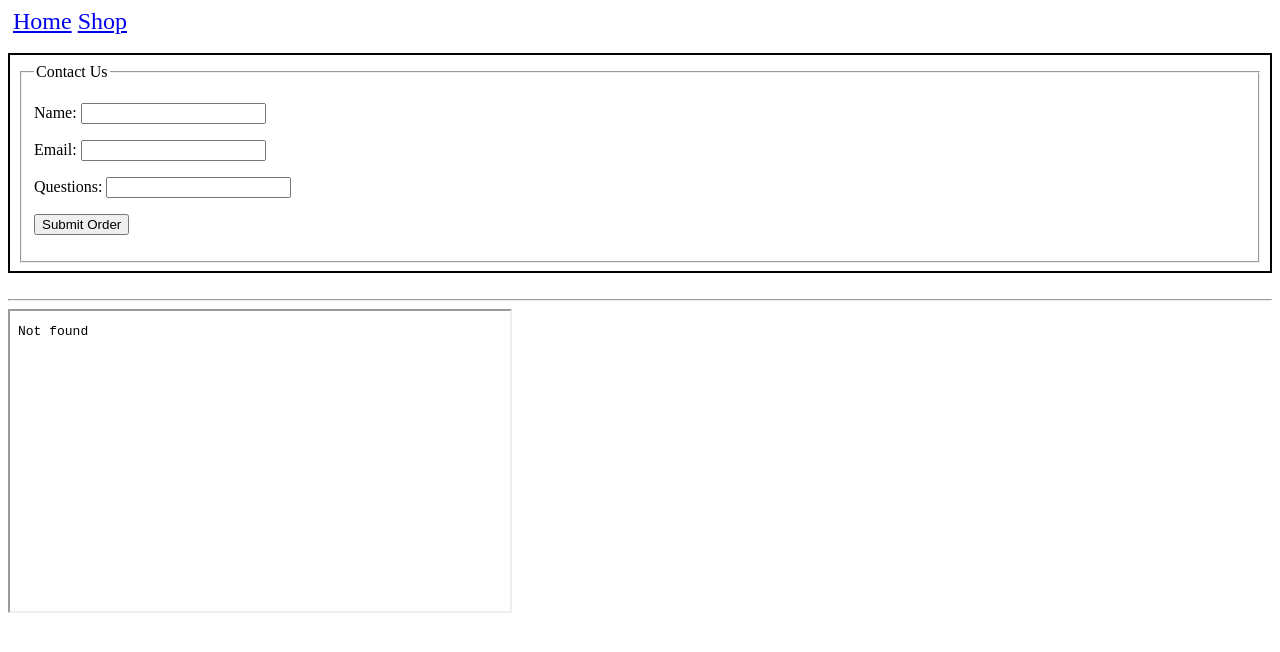
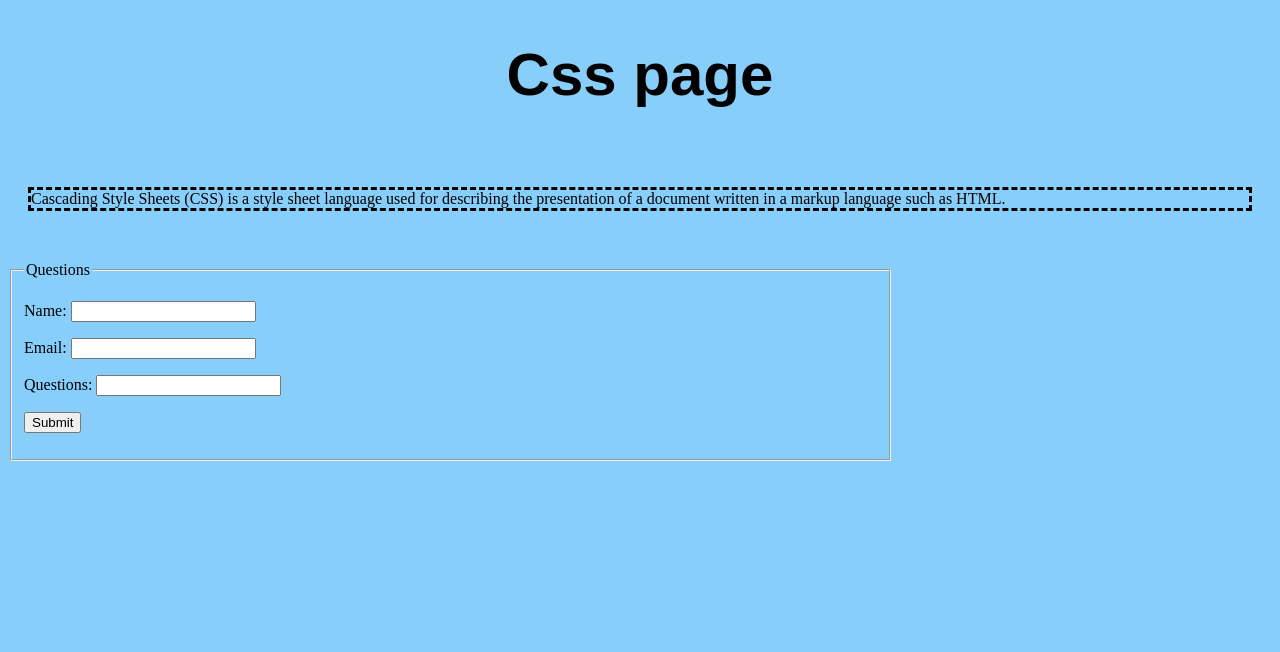
Before and after one commit to vananh01/CSSCheckup, a plain HTML site: page index.html in a window 1280 px wide. Drawn offline with Linux system fonts and the light colour scheme.

Commit message:
css checkup

```diff
--- a/index.html
+++ b/index.html
@@ -5,17 +5,17 @@
         <link rel="stylesheet" type"text/css" href="main.css" />
     </head>
     <body>
-        <nav style="text-align: left; font-size: x-large; margin-left: 5px;">
-            <a href="../BasicHTMLTags/index.html">Home</a>
-            <a href="../BasicHTMLTags/index.html">Shop</a>
-        </nav>
+        <div class="class">
+        <h1>Css page</h1>
+        </div>
 
         <br />
 
-        <div style="border: solid 2px black; padding: .5rem;">
+        <p id="paragraph">Cascading Style Sheets (CSS) is a style sheet language used for describing the presentation of a document written in a markup language such as HTML.</p>
+        <div class="form">
             <form>
                 <fieldset>
-                <legend>Contact Us</legend>
+                <legend>Questions</legend>
                 <p>
                     <label>Name: <input /></label>
                 </p>
@@ -26,18 +26,12 @@
                     <label>Questions: <input /></label>
                 </p>
                 <p>
-                    <button type="submit">Submit Order</button>
+                    <button type="submit">Submit</button>
                 </p>
             </fieldset>
 
             </form>
         </div>
-        <br />
-        <hr />
-        <iframe src="../BasicHTMLTags/index.html"
-        frameborder="5"
-        width="500" height="300"
-        >
-    </iframe>
+
     </body>
 </html>
--- a/main.css
+++ b/main.css
@@ -0,0 +1,20 @@
+body {
+    background-color: lightskyblue;
+}
+
+.class h1 {
+    text-align: center;
+    font-family: Arial, Helvetica, sans-serif;
+    font-size: 60px;
+}
+
+#paragraph {
+    border: 3px dashed black;
+    margin: 20px 20px 20px 20px
+}
+
+.form {
+    padding-top: 30px;
+    width: 70%;
+    height:auto;
+}
```
